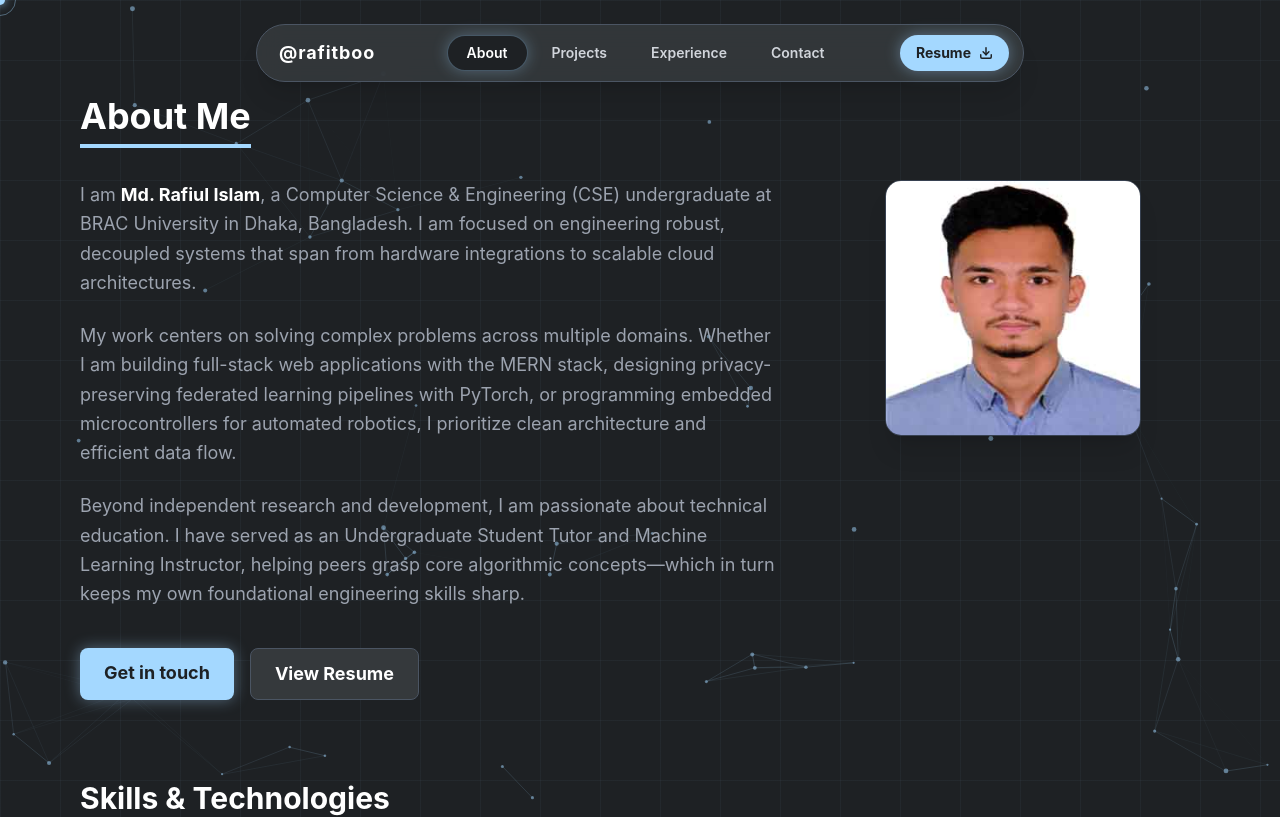
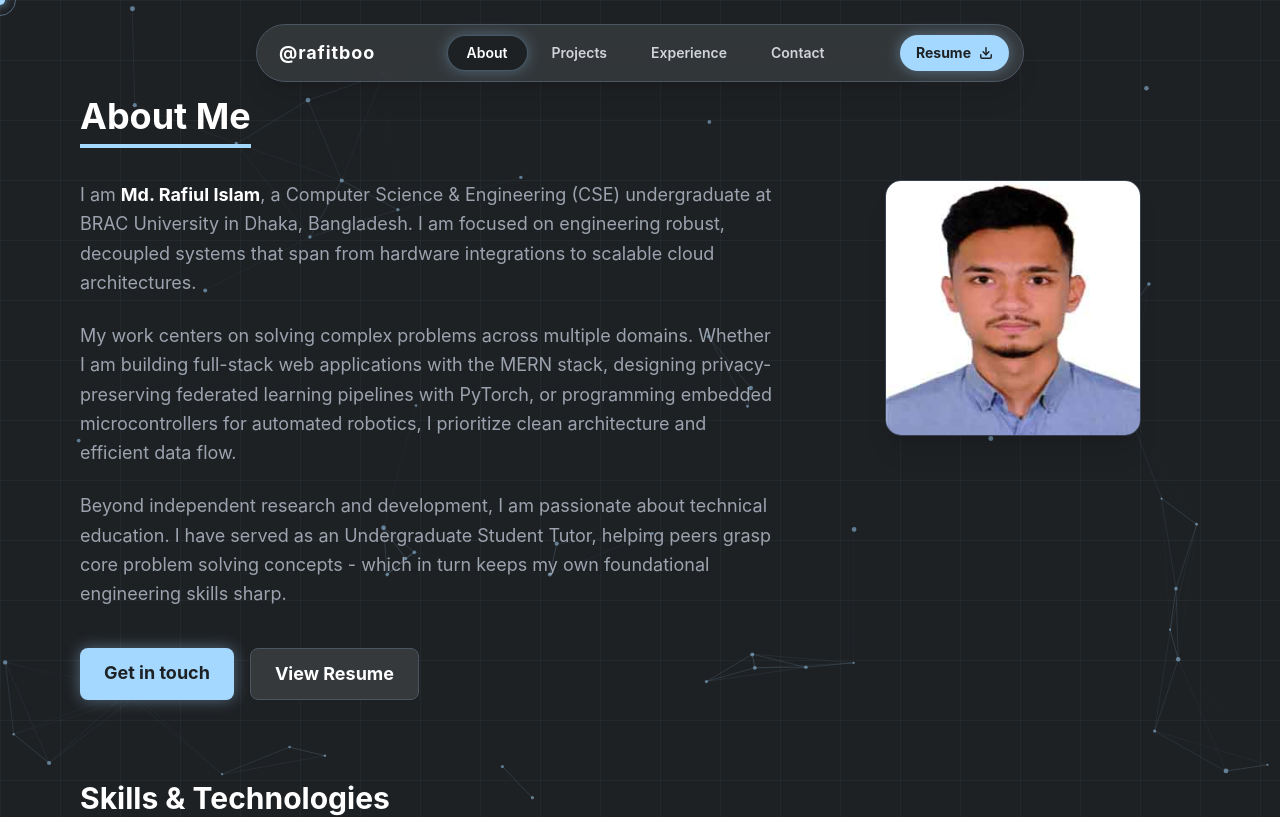
Before and after one commit to rafitboo/my-portfolio, a React (Vite) app: page /about in a window 1280 px wide. Shown: the top 817 px of the page. Built offline with nearby package versions, Linux system fonts and the light colour scheme.

Commit message:
fix: updated resume

```diff
--- a/src/components/About.jsx
+++ b/src/components/About.jsx
@@ -44,7 +44,7 @@ const About = () => {
               My work centers on solving complex problems across multiple domains. Whether I am building full-stack web applications with the MERN stack, designing privacy-preserving federated learning pipelines with PyTorch, or programming embedded microcontrollers for automated robotics, I prioritize clean architecture and efficient data flow.
             </p>
             <p>
-              Beyond independent research and development, I am passionate about technical education. I have served as an Undergraduate Student Tutor and Machine Learning Instructor, helping peers grasp core algorithmic concepts—which in turn keeps my own foundational engineering skills sharp.
+              Beyond independent research and development, I am passionate about technical education. I have served as an Undergraduate Student Tutor, helping peers grasp core problem solving concepts - which in turn keeps my own foundational engineering skills sharp.
             </p>
 
             <div className="pt-4 flex gap-4">
```
Also changed, not shown: 1 other file (tests, documents, lock files or other folders).
